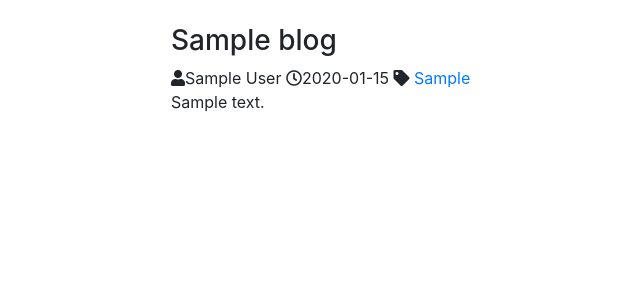
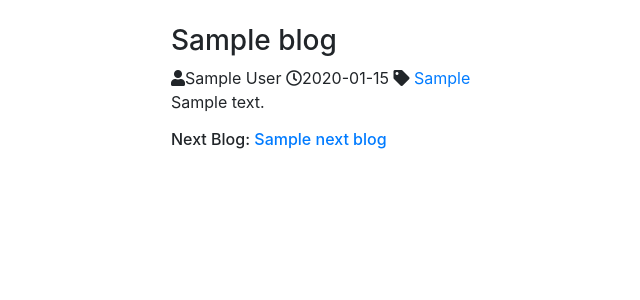
Before and after one commit to abby179/mysite_Django, a Django app: template blog/templates/blog/blog_detail.html in a window 1280 px wide. Shown: the part 56-356 px from the top of the page, without its empty margins (9-649 px from the left). Run offline with Django 3.2, Linux system fonts and the light colour scheme; the template is opened without the code that fills it: most values are stand-ins (such as "Sample title", 1, 10 or a date in 2020); data that the repository does not hold is empty; some libraries are stand-ins or nearby versions.

Commit message:
add previous and next blog link to blog details page

```diff
--- a/blog/templates/blog/blog_detail.html
+++ b/blog/templates/blog/blog_detail.html
@@ -15,7 +15,15 @@
                     <i class="fas fa-tag"></i>
                     <a href="{% url 'blogs_with_type' blog.blog_type.id %}">{{ blog.blog_type }}</a>
                 </div>
-                <p>{{ blog.content }}</p>
+                <p class="md-4">{{ blog.content }}</p>
+                <div class="blog-more">
+                    {% if previous_blog %}
+                        <h6>Previous Blog: <a href="{% url 'blog_detail' previous_blog.pk %}">{{ previous_blog.title }}</a></h6>
+                    {% endif %}
+                    {% if next_blog %}
+                        <h6>Next Blog: <a href="{% url 'blog_detail' next_blog.pk %}">{{ next_blog.title }}</a></h6>
+                    {% endif %}
+                </div>
             </div>
         </div>
     </div>
--- a/blog/views.py
+++ b/blog/views.py
@@ -34,7 +34,10 @@ def blog_list(request):
 
 def blog_detail(request, blog_pk):
     context = {}
-    context['blog'] = get_object_or_404(Blog, id=blog_pk)
+    blog = get_object_or_404(Blog, id=blog_pk)
+    context['blog'] = blog
+    context['previous_blog'] = Blog.objects.filter(create_time__gt=blog.create_time).last()
+    context['next_blog'] = Blog.objects.filter(create_time__lt=blog.create_time).first()
     return render(request, 'blog/blog_detail.html', context)
 
 
```
